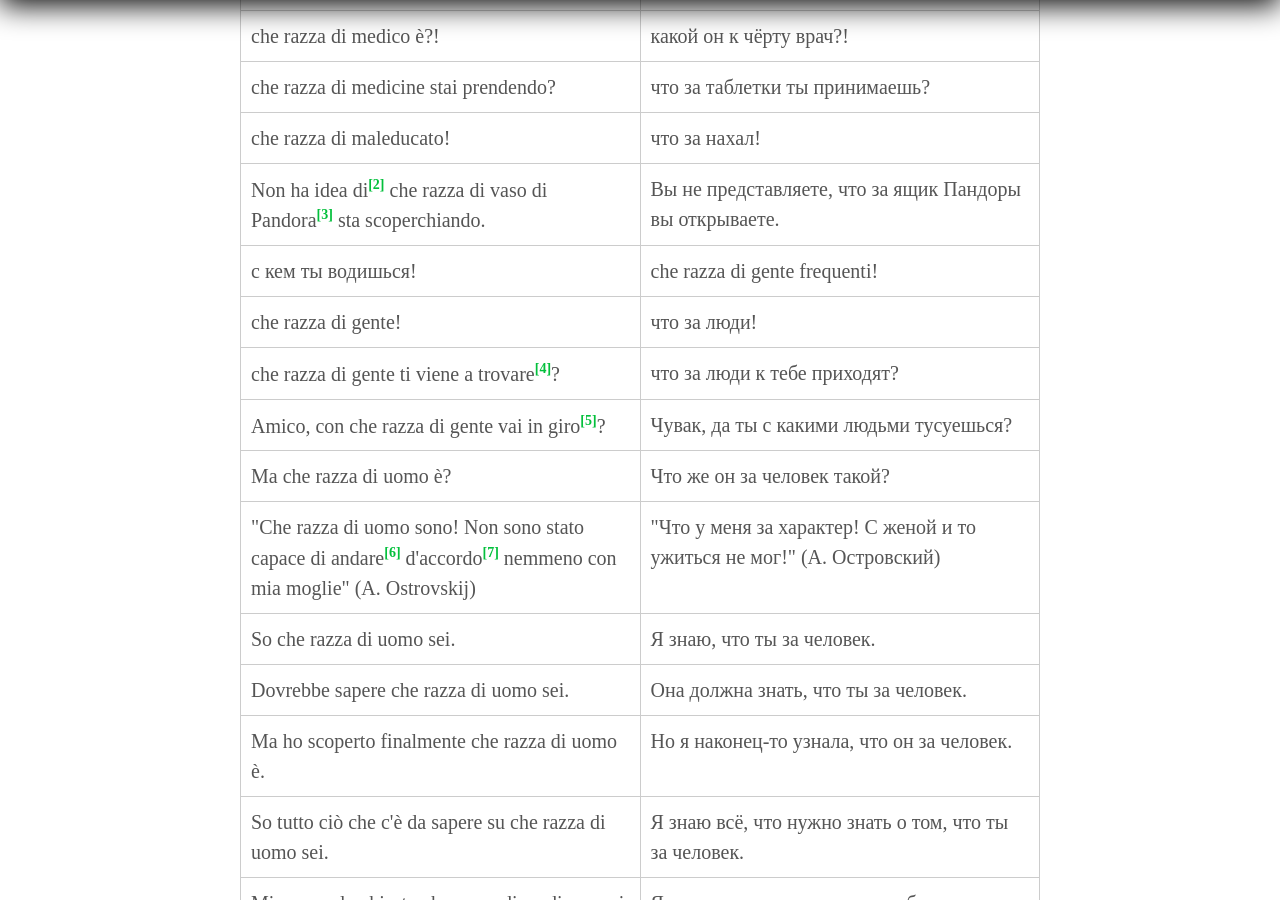
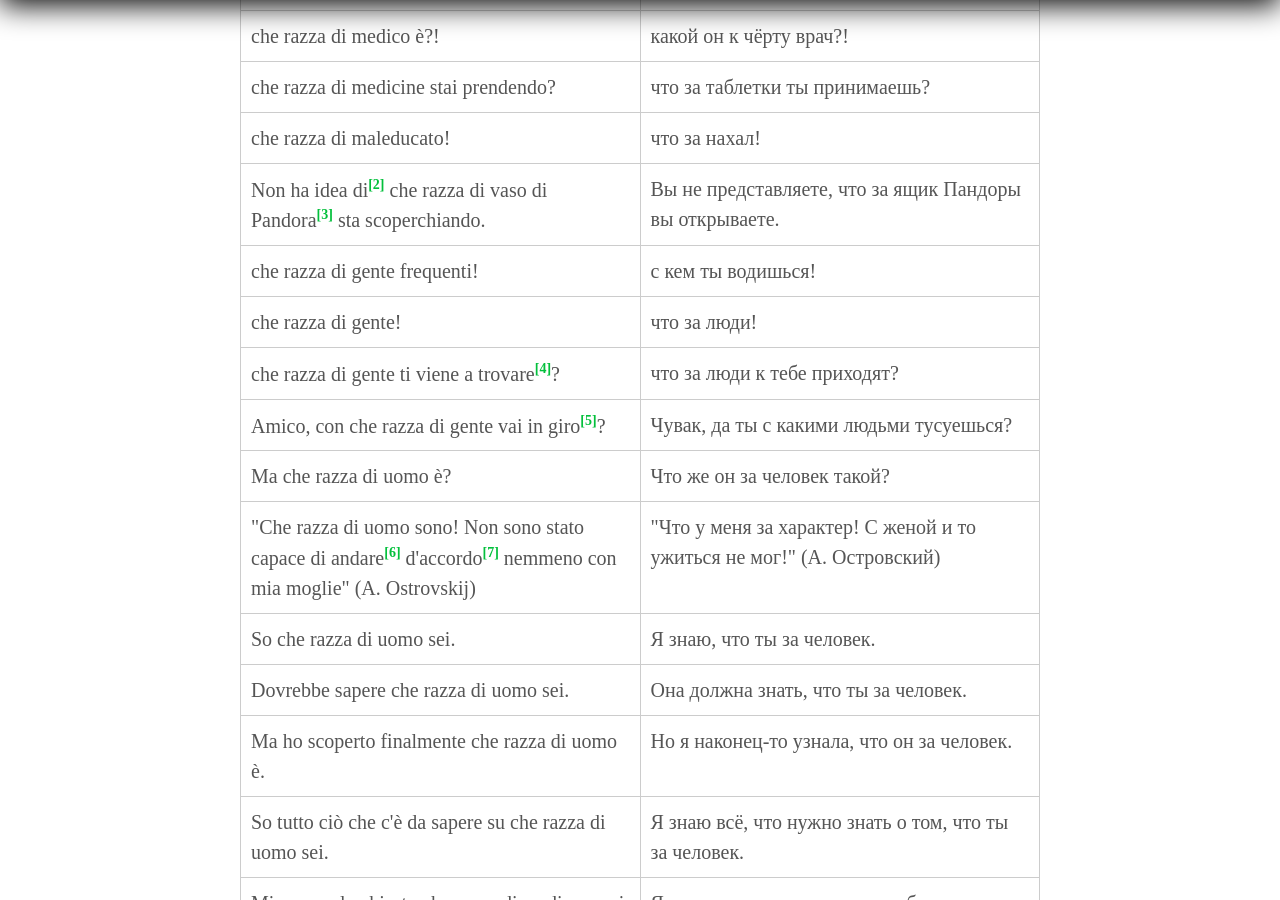
Before and after one commit to postolny/postolny.github.io, a Jekyll site: the page built from _posts/2022-07-27-che-razza-di.md, in a window 1280 px wide and 900 px high, scrolled down 1229 px. Built offline with Jekyll 4.4.1, drawn with Linux system fonts in a browser that asks for light colours.

Commit message:
Add files via upload

```diff
--- a/_posts/2022-07-27-che-razza-di.md
+++ b/_posts/2022-07-27-che-razza-di.md
@@ -26,7 +26,7 @@ La locuzione italiana "che razza di..." viene tradotta in russo come "что з
 |che razza di medicine stai prendendo?|что за таблетки ты принимаешь?|
 |che razza di maleducato!|что за нахал!|
 |Non ha idea di[^3] che razza di vaso di Pandora[^2] sta scoperchiando.|Вы не представляете, что за ящик Пандоры вы открываете.|
-|с кем ты водишься!|che razza di gente frequenti!|
+|che razza di gente frequenti!|с кем ты водишься!|
 |che razza di gente!|что за люди!|
 |che razza di gente ti viene a trovare[^4]?|что за люди к тебе приходят?|
 |Amico, con che razza di gente vai in giro[^5]?|Чувак, да ты с какими людьми тусуешься?|
```
